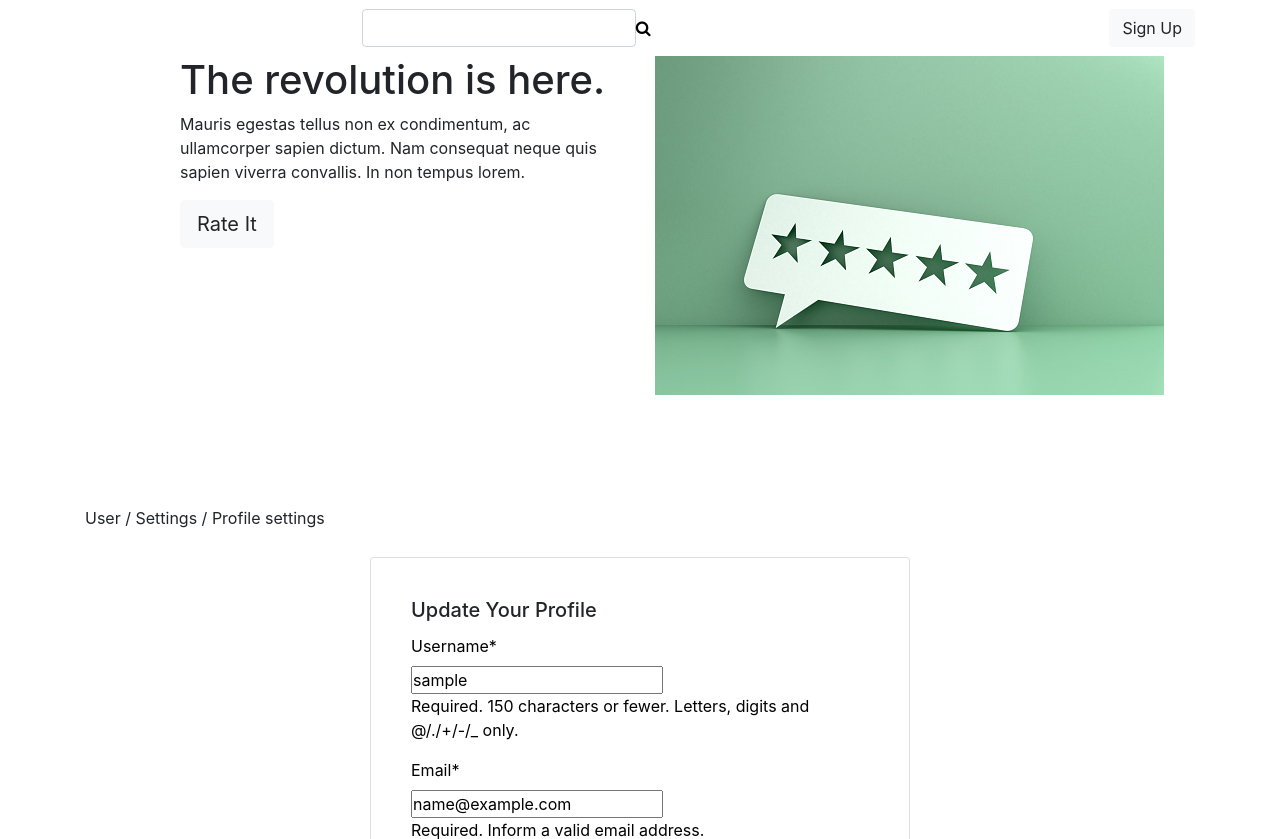
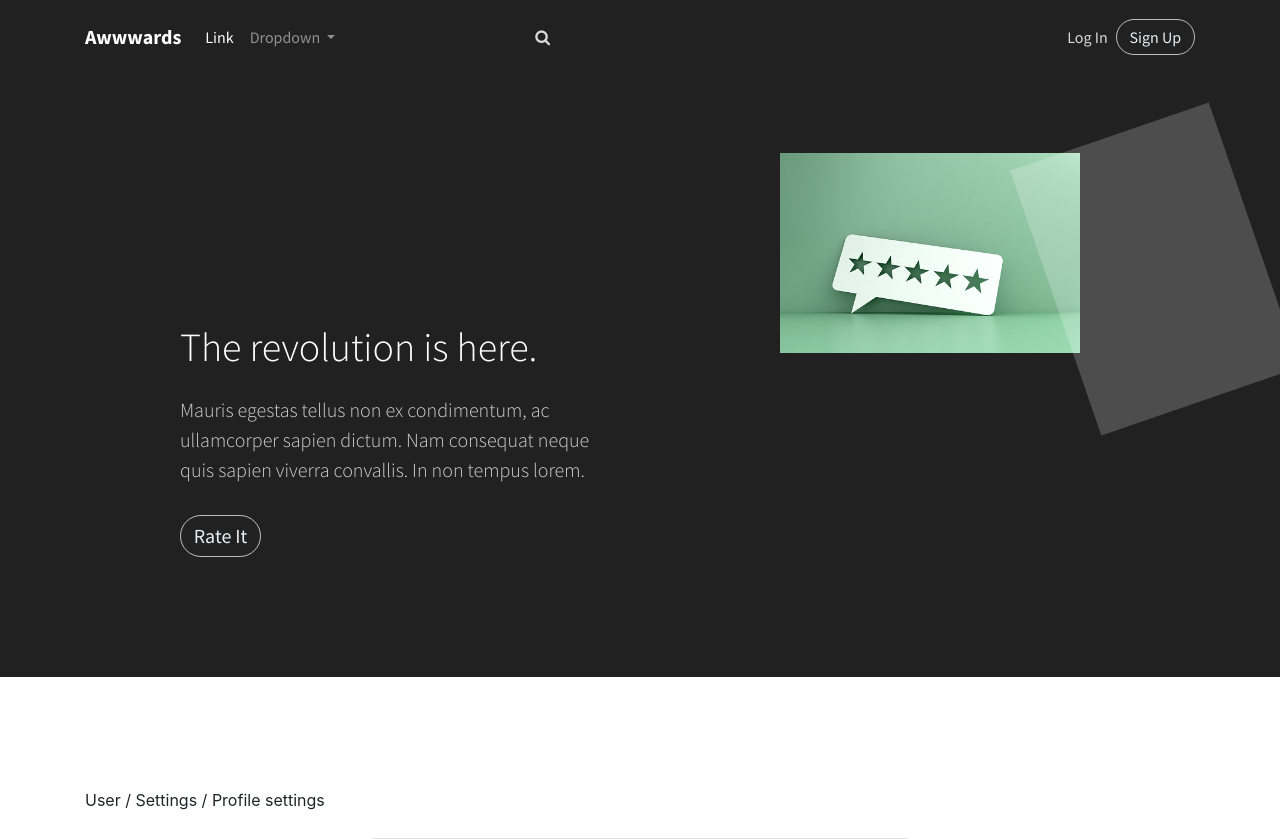
Before and after one commit to IanoSang/Rate-It, a Django app: a page that uses app/templates/base.html in a window 1280 px wide. Shown: the top 839 px of the page. Run offline with Django 4.2, Linux system fonts and the light colour scheme; the visitor is signed in with stand-in values (Sample User, id 1); data comes from the database, SQL or seed files in the repository; some libraries are stand-ins or nearby versions.

Commit message:
feat: styles- adds a styling to the navigation bar

```diff
--- a/static/css/styles.css
+++ b/static/css/styles.css
@@ -14,3 +14,208 @@ form{
     height: 125px;
     width: 125px;
 }
+.header-blue {
+
+  background-color:#212121;
+  padding-bottom:80px;
+  font-family:'Source Sans Pro', sans-serif;
+}
+
+@media (min-width:768px) {
+  .header-blue {
+    padding-bottom:120px;
+  }
+}
+
+.header-blue .navbar {
+  background:transparent;
+  padding-top:.75rem;
+  padding-bottom:.75rem;
+  color:#fff;
+  border-radius:0;
+  box-shadow:none;
+  border:none;
+}
+
+@media (min-width:768px) {
+  .header-blue .navbar {
+    padding-top:1rem;
+    padding-bottom:1rem;
+  }
+}
+
+.header-blue .navbar .navbar-brand {
+  font-weight:bold;
+  color:inherit;
+}
+
+.header-blue .navbar .navbar-brand:hover {
+  color:#f0f0f0;
+}
+
+.header-blue .navbar .navbar-collapse {
+  border-top:1px solid rgba(255,255,255,0.3);
+  margin-top:.5rem;
+}
+
+@media (min-width:768px) {
+  .header-blue .navbar .navbar-collapse {
+    border-color:transparent;
+    margin:0;
+  }
+}
+
+.header-blue .navbar .navbar-collapse span .login {
+  color:#d9d9d9;
+  margin-right:.5rem;
+  text-decoration:none;
+}
+
+.header-blue .navbar .navbar-collapse span .login:hover {
+  color:#fff;
+}
+
+.header-blue .navbar .navbar-toggler {
+  border-color:rgba(255,255,255,0.3);
+}
+
+.header-blue .navbar .navbar-toggler:hover, .header-blue .navbar-toggler:focus {
+  background:none;
+}
+
+.header-blue .navbar .navbar-nav a.active, .header-blue .navbar .navbar-nav > .show .dropdown-item {
+  background:none;
+  box-shadow:none;
+}
+
+@media (min-width: 768px) {
+  .header-blue .navbar-nav .nav-link {
+    padding-left:.7rem;
+    padding-right:.7rem;
+  }
+}
+
+@media (min-width: 992px) {
+  .header-blue .navbar-nav .nav-link {
+    padding-left:1.2rem;
+    padding-right:1.2rem;
+  }
+}
+
+.header-blue .navbar .navbar-nav > li > .dropdown-menu {
+  margin-top:-5px;
+  box-shadow:0 4px 8px rgba(0,0,0,.1);
+  background-color:#fff;
+  border-radius:2px;
+}
+
+.header-blue .navbar .dropdown-menu .dropdown-item:focus, .header-blue .navbar .dropdown-menu .dropdown-item {
+  line-height:2;
+  color:#37434d;
+}
+
+.header-blue .navbar .dropdown-menu .dropdown-item:focus, .header-blue .navbar .dropdown-menu .dropdown-item:hover {
+  background:#ebeff1;
+}
+
+.header-blue .action-button, .header-blue .action-button:not(.disabled):active {
+  border:1px solid rgba(255,255,255,0.7);
+  border-radius:40px;
+  color:#ebeff1;
+  box-shadow:none;
+  text-shadow:none;
+  padding:.3rem .8rem;
+  background:transparent;
+  transition:background-color 0.25s;
+  outline:none;
+}
+
+.header-blue .action-button:hover {
+  color:#fff;
+}
+
+.header-blue .navbar .form-inline label {
+  color:#d9d9d9;
+}
+
+.header-blue .navbar .form-inline .search-field {
+  display:inline-block;
+  width:80%;
+  background:none;
+  border:none;
+  border-bottom:1px solid transparent;
+  border-radius:0;
+  color:#ccc;
+  box-shadow:none;
+  color:inherit;
+  transition:border-bottom-color 0.3s;
+}
+
+.header-blue .navbar .form-inline .search-field:focus {
+  border-bottom:1px solid #ccc;
+}
+
+.header-blue .hero {
+  margin-top:20px;
+  text-align:center;
+}
+
+@media (min-width:768px) {
+  .header-blue .hero {
+    margin-top:60px;
+    text-align:left;
+  }
+}
+
+.header-blue .hero h1 {
+  color:#fff;
+  font-size:40px;
+  margin-top:0;
+  margin-bottom:15px;
+  font-weight:300;
+  line-height:1.4;
+}
+
+@media (min-width:992px) {
+  .header-blue .hero h1 {
+    margin-top:190px;
+    margin-bottom:24px;
+    line-height:1.2;
+  }
+}
+
+.header-blue .hero p {
+  color:rgba(255,255,255,0.8);
+  font-size:20px;
+  margin-bottom:30px;
+  font-weight:300;
+}
+
+.header-blue .phone-holder {
+  text-align:right;
+}
+
+.header-blue div.iphone-mockup {
+  position:relative;
+  max-width:300px;
+  margin:20px;
+  display:inline-block;
+}
+
+.header-blue .iphone-mockup img.device {
+  width:100%;
+  height:auto;
+}
+
+
+.header-blue .iphone-mockup .screen:before {
+  content:'';
+  background-color:#fff;
+  position:absolute;
+  width:70%;
+  height:140%;
+  top:-12%;
+  right:-60%;
+  transform:rotate(-19deg);
+  opacity:0.2;
+}
```
